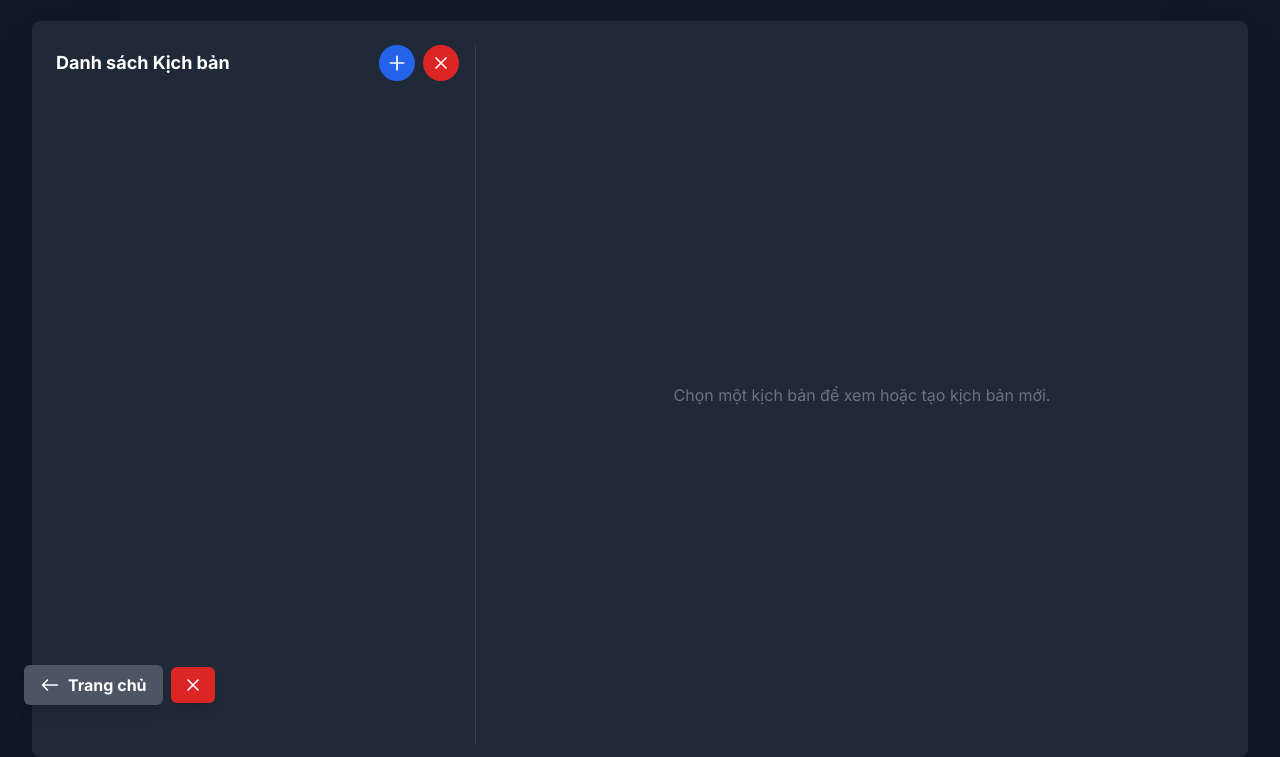
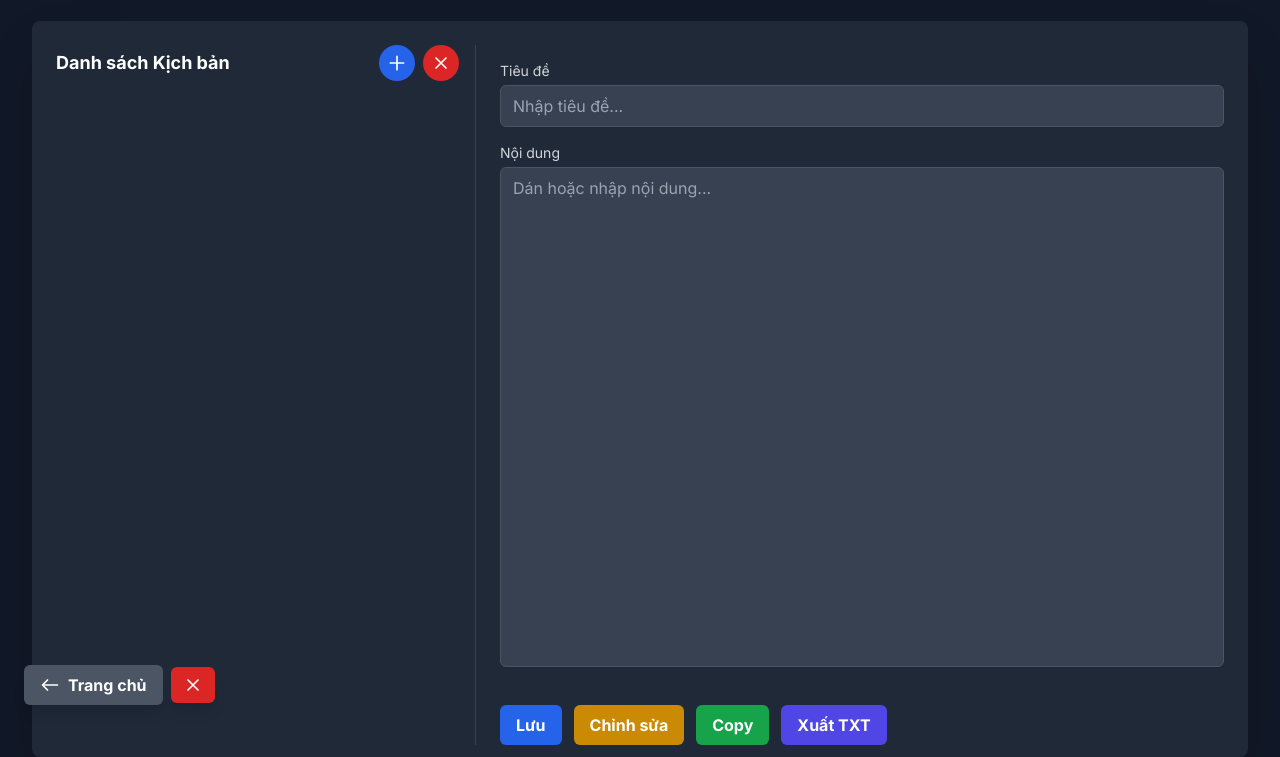
Before and after one commit to ANAI2025/homepage, a plain HTML site: page bo-nho-scripts/index.html in a window 1280 px wide. Both pictures are taken after a click on the button 397 px from the left and 134 px from the top of the page. Shown: the part 71-828 px from the top of the page. Drawn offline with nearby package versions, Linux system fonts and the light colour scheme.

Commit message:
Update index.html

```diff
--- a/bo-nho-scripts/index.html
+++ b/bo-nho-scripts/index.html
@@ -134,13 +134,8 @@
             }
         });
         document.addEventListener('DOMContentLoaded', () => {
-            // Đảm bảo nút xác nhận xóa hoạt động
-            if (confirmDeleteBtn) {
-                confirmDeleteBtn.onclick = performDelete;
-            }
-            if (cancelDeleteBtn) {
-                cancelDeleteBtn.onclick = closeDeleteModal;
-            }
+            try {
+            console.debug('bo-nho-scripts: DOMContentLoaded');
             // --- Elements ---
             const newItemBtn = document.getElementById('new-item-btn');
             const itemList = document.getElementById('item-list');
@@ -154,6 +149,8 @@
             const deleteConfirmModal = document.getElementById('delete-confirm-modal');
             const cancelDeleteBtn = document.getElementById('cancel-delete-btn');
             const confirmDeleteBtn = document.getElementById('confirm-delete-btn');
+
+            // NOTE: delete modal handlers will be attached after the functions are defined
 
             // --- Data ---
             let scripts = JSON.parse(localStorage.getItem('memory_mainScripts')) || [];
@@ -191,7 +188,6 @@
             const clearEditorForm = () => {
                 itemForm.reset();
                 itemIdInput.value = '';
-                renderItemList();
             };
 
             const loadItemIntoForm = (id) => {
@@ -227,12 +223,22 @@
                 closeDeleteModal();
             };
 
+            // Attach delete modal handlers (functions are now defined)
+            if (confirmDeleteBtn) confirmDeleteBtn.onclick = performDelete;
+            if (cancelDeleteBtn) cancelDeleteBtn.onclick = closeDeleteModal;
+
             // --- Event Listeners ---
-            newItemBtn.addEventListener('click', () => {
-                clearEditorForm();
-                showEditor(true);
-                itemTitleInput.focus();
-            });
+            if (newItemBtn) {
+                newItemBtn.addEventListener('click', () => {
+                    console.debug('bo-nho-scripts: newItemBtn clicked');
+                    clearEditorForm();
+                    editorPanel.classList.remove('hidden');
+                    editorPlaceholder.classList.add('hidden');
+                    itemTitleInput.focus();
+                });
+            } else {
+                console.error('bo-nho-scripts: newItemBtn not found');
+            }
 
             itemList.addEventListener('click', (e) => {
                 const deleteBtn = e.target.closest('.delete-btn');
@@ -312,6 +318,9 @@
             // Initial Load
             renderItemList();
             showEditor(false);
+            } catch (err) {
+                console.error('bo-nho-scripts runtime error:', err);
+            }
         });
     </script>
 </body>
```
